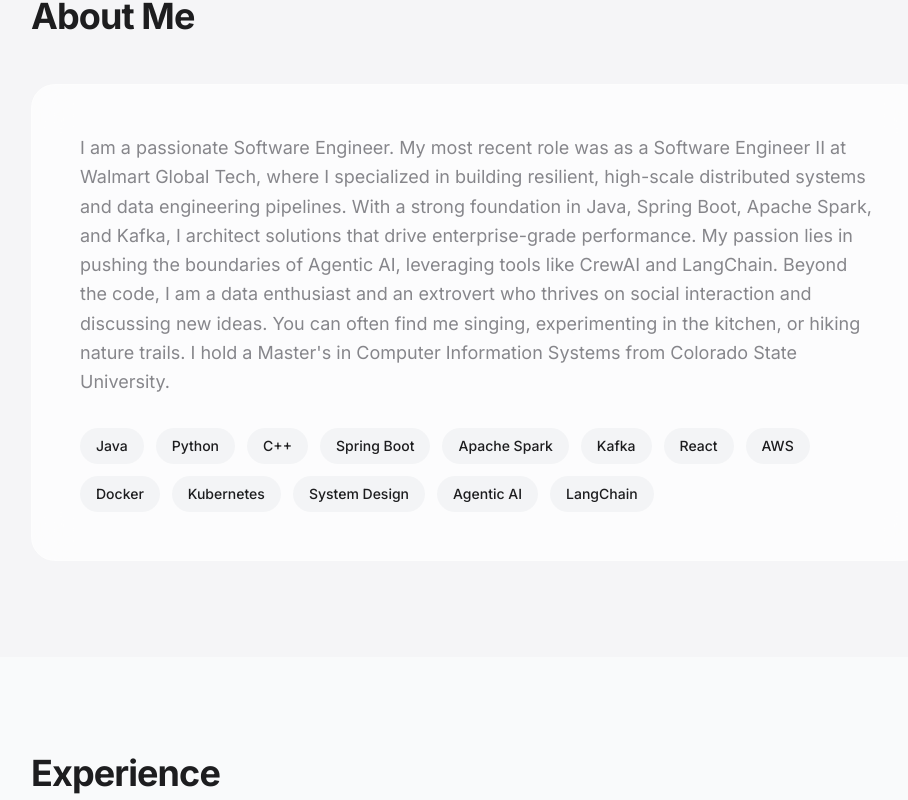
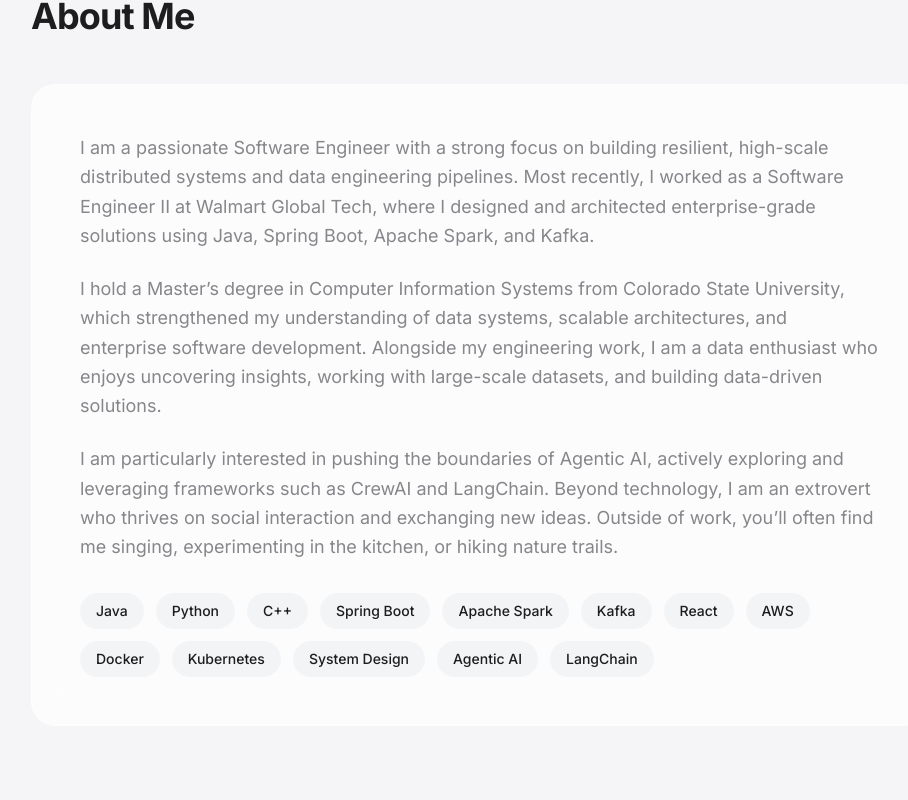
Before and after one commit to murdpra/portfolio, a React (Vite) app: page / in a window 1280 px wide. Shown: the part 900-1700 px from the top of the page, without its empty margins (161-1069 px from the left). Built offline with nearby package versions, Linux system fonts and the light colour scheme.

Commit message:
fixing content

```diff
--- a/src/App.jsx
+++ b/src/App.jsx
@@ -15,7 +15,11 @@
     ],
   },
   about: {
-    bio: "I am a passionate Software Engineer. My most recent role was as a Software Engineer II at Walmart Global Tech, where I specialized in building resilient, high-scale distributed systems and data engineering pipelines. With a strong foundation in Java, Spring Boot, Apache Spark, and Kafka, I architect solutions that drive enterprise-grade performance. My passion lies in pushing the boundaries of Agentic AI, leveraging tools like CrewAI and LangChain. Beyond the code, I am a data enthusiast and an extrovert who thrives on social interaction and discussing new ideas. You can often find me singing, experimenting in the kitchen, or hiking nature trails. I hold a Master's in Computer Information Systems from Colorado State University.",
+    bio: [
+      "I am a passionate Software Engineer with a strong focus on building resilient, high-scale distributed systems and data engineering pipelines. Most recently, I worked as a Software Engineer II at Walmart Global Tech, where I designed and architected enterprise-grade solutions using Java, Spring Boot, Apache Spark, and Kafka.",
+      "I hold a Master’s degree in Computer Information Systems from Colorado State University, which strengthened my understanding of data systems, scalable architectures, and enterprise software development. Alongside my engineering work, I am a data enthusiast who enjoys uncovering insights, working with large-scale datasets, and building data-driven solutions.",
+      "I am particularly interested in pushing the boundaries of Agentic AI, actively exploring and leveraging frameworks such as CrewAI and LangChain. Beyond technology, I am an extrovert who thrives on social interaction and exchanging new ideas. Outside of work, you’ll often find me singing, experimenting in the kitchen, or hiking nature trails."
+    ],
     skills: [
       "Java", "Python", "C++", "Spring Boot", "Apache Spark", "Kafka", "React", "AWS", "Docker", "Kubernetes", "System Design", "Agentic AI", "LangChain"
     ]
@@ -256,9 +260,13 @@
       <div className="max-w-4xl mx-auto">
         <SectionHeading>About Me</SectionHeading>
         <div className="glass p-8 md:p-12 rounded-3xl border border-gray-200 dark:border-gray-800">
-          <p className="text-lg text-secondary leading-relaxed mb-8">
-            {PORTFOLIO_DATA.about.bio}
-          </p>
+          <div className="space-y-6 mb-8">
+            {PORTFOLIO_DATA.about.bio.map((paragraph, index) => (
+              <p key={index} className="text-lg text-secondary leading-relaxed">
+                {paragraph}
+              </p>
+            ))}
+          </div>
           <div className="flex flex-wrap gap-3">
             {PORTFOLIO_DATA.about.skills.map((skill) => (
               <span key={skill} className="px-4 py-2 text-sm font-medium text-text bg-gray-100 dark:bg-gray-800 rounded-full">
@@ -405,7 +413,7 @@
     <div className="max-w-3xl mx-auto">
       <h2 className="text-4xl md:text-5xl font-bold text-text mb-8">Ready to engineer the future?</h2>
       <p className="text-xl text-secondary mb-12 max-w-2xl mx-auto">
-        Currently open to new opportunities in Software Engineering, Data Engineering and AI. Let's build something extraordinary.
+        Currently open to new opportunities in Software Engineering, Data Engineering or AI. Let's build something extraordinary.
       </p>
       <a
         href="mailto:murdpra93@gmail.com"
```
